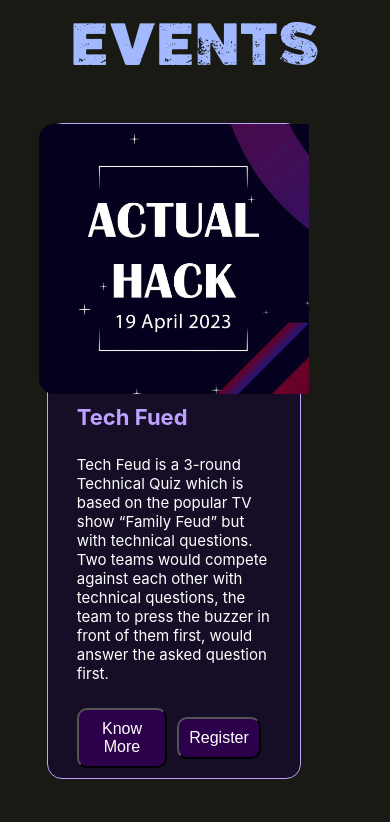
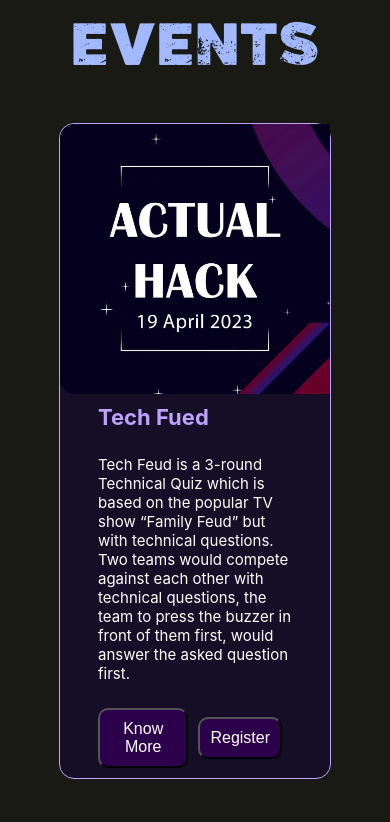
Before and after one commit to suyashcodes/zion2k24, a React (Create React App) app: page /contact in a window 390 px wide. Shown: the part 3420-4242 px from the top of the page. Built offline with nearby package versions, Linux system fonts and the light colour scheme.

Commit message:
event section updated

```diff
--- a/src/components/events/events.css
+++ b/src/components/events/events.css
@@ -244,4 +244,11 @@
     align-self: center;
     cursor: pointer;
   }
+  .eventBox {
+    margin: 0 0 0 0;
+    width: 270px;
+  }
+  .eventBoxes {
+    gap: 2.8rem;
+  }
 }
```
